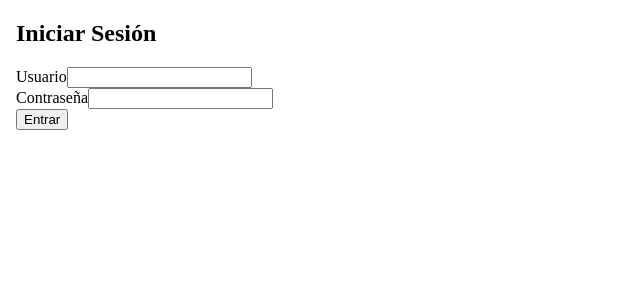
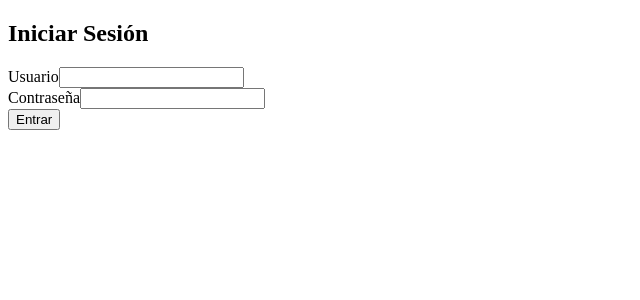
Before and after one commit to JrVeliz/Proyecto_DAWA, a React (Create React App) app: page /login in a window 1280 px wide. Shown: the top 300 px of the page, without its empty margins (0-640 px from the left). Built offline with nearby package versions, Linux system fonts and the light colour scheme.

Commit message:
Arreglos varios del login

```diff
--- a/src/App.js
+++ b/src/App.js
@@ -7,6 +7,7 @@ import Noticias from"./Componentes/Noticias";
 import Entretenimiento from "./Componentes/Entretenimiento";
 import ResenaJuego from "./Componentes/ResenaJuego";
 import TopJuegos from "./Componentes/TopJuegos";
+import Account from "./Componentes/Account";
 
 function App() {
   return (
@@ -16,12 +17,14 @@ function App() {
         <Routes>
               <Route path="/" element={<Dashboard/>}/>
               <Route path="home" element={<Home/>}/>
+              <Route path="login" element={<Login/>}/>
+              <Route path="register" element={<SignUp/>}/>
+              <Route path="account" element={<Account/>}/>
               <Route path="noticias" element={<Noticias/>}/>
               <Route path="topsjuegos" element={<TopJuegos/>}/>
               <Route path="entretenimiento" element={<Entretenimiento/>}/>
               <Route path="resenajuego" element={<ResenaJuego/>}/>
-              <Route path="login" element={<Login/>}/>
-              <Route path="register" element={<SignUp/>}/>
+
         </Routes>
       </BrowserRouter>
     </div>
--- /dev/null
+++ b/src/Componentes/Account.jsx
@@ -0,0 +1,10 @@
+
+function Account(){
+    return(
+      <>
+      <p>Hola soy Account xd</p>
+      </>
+    );
+}
+
+export default Account;
--- a/src/Componentes/DashboardComponents/Login.jsx
+++ b/src/Componentes/DashboardComponents/Login.jsx
@@ -26,8 +26,7 @@ function Login(){
 
     return(
         //Formulario
-        <body>
-          <div>
+        <div>
             <h2>Iniciar Sesión</h2>
             <div>
               <label>Usuario</label>
@@ -53,7 +52,6 @@ function Login(){
                 Entrar
               </button>
         </div>
-      </body>
     );
 }
 
```
